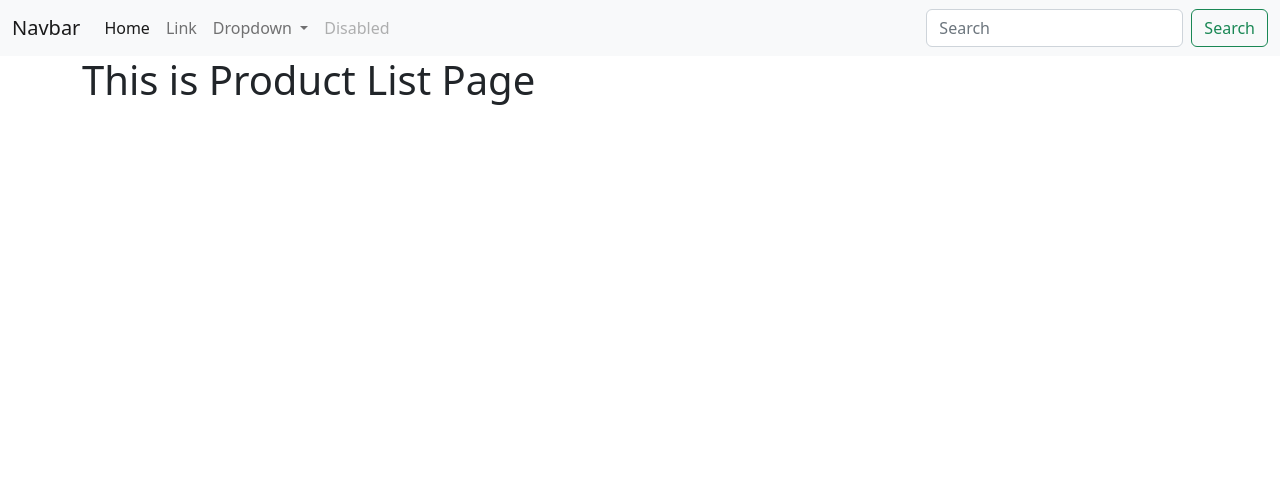
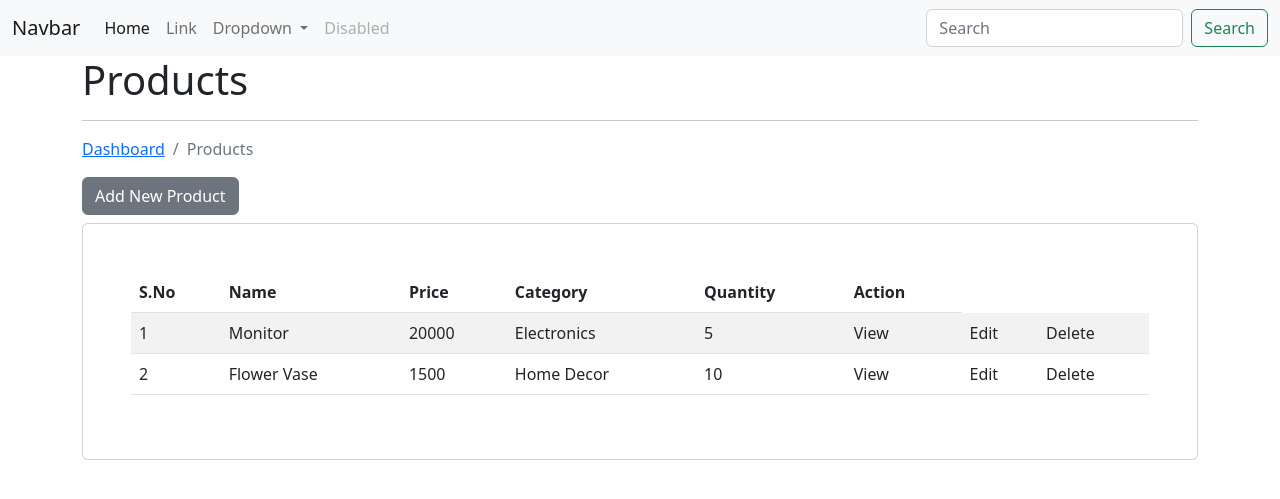
Before and after one commit to Blakros3s/project_ecomweb, a Django app: template project_ecomweb/templates/products/product_index.html in a window 1280 px wide. Shown: the top 499 px of the page. Run offline with Django 4.2, Linux system fonts and the light colour scheme; the template is opened without the code that fills it, so the values that code supplies are empty.

Commit message:
displayed add product page, and products on index page, and worked on dashboard

```diff
--- a/project_ecomweb/app_ecom/urls.py
+++ b/project_ecomweb/app_ecom/urls.py
@@ -1,6 +1,9 @@
 from django.urls import path
 from . import views
-
 urlpatterns = [
     path('dashboard/', views.dashboard_index, name='dashboard'),
+
+    # products
+    path('product/add/', views.product_add, name='add-product'),
+    path('products/', views.product_index, name='list-product'),
 ]
--- a/project_ecomweb/templates/products/product_index.html
+++ b/project_ecomweb/templates/products/product_index.html
@@ -1,11 +1,58 @@
-{% extends 'layouts/master.html' %}
+{% extends "layouts/master.html" %}
 
 {% block title %}
-Product | LIST
-{% endblock %}
+    Product | LIST
+{% endblock title %}
 
 {% block content %}
-<div class="container">
-    <h1> This is Product List Page </h1>
-</div>
-{% endblock %}
+    <div class="container">
+        <h1>Products</h1>
+        <hr>
+        <!-- breadcrump -->
+        <nav aria-label="breadcrumb">
+            <ol class="breadcrumb">
+              <li class="breadcrumb-item"><a href="{% url 'dashboard' %}">Dashboard</a></li>
+              <li class="breadcrumb-item active">Products</li>
+            </ol>
+        </nav>
+
+        <a href="{% url 'add-product' %}" class="btn btn-secondary mb-2">Add New Product</a>
+        <!-- content -->
+        <div class="card p-5">
+            <table class="table table-striped table-hover">
+                <thead>
+                    <tr>
+                        <th>S.No</th>
+                        <th>Name</th>
+                        <th>Price</th>
+                        <th>Category</th>
+                        <th>Quantity</th>
+                        <th>Action</th>
+                    </tr>
+                </thead>
+                <tbody>
+                    <tr>
+                        <td>1</td>
+                        <td>Monitor</td>
+                        <td>20000</td>
+                        <td>Electronics</td>
+                        <td>5</td>
+                        <td>View</td>
+                        <td>Edit</td>
+                        <td>Delete</td>
+                    </tr>
+                    <tr>
+                        <td>2</td>
+                        <td>Flower Vase</td>
+                        <td>1500</td>
+                        <td>Home Decor</td>
+                        <td>10</td>
+                        <td>View</td>
+                        <td>Edit</td>
+                        <td>Delete</td>
+                    </tr>
+                </tbody>
+            </table>
+        </div>
+    </div>
+{% endblock content %}
```
Also changed, not shown: project_ecomweb/app_ecom/views.py (+12 -0 lines), project_ecomweb/templates/dashboard/dashboard.html (+21 -1 lines), project_ecomweb/templates/products/product_add.html (+26 -7 lines).
